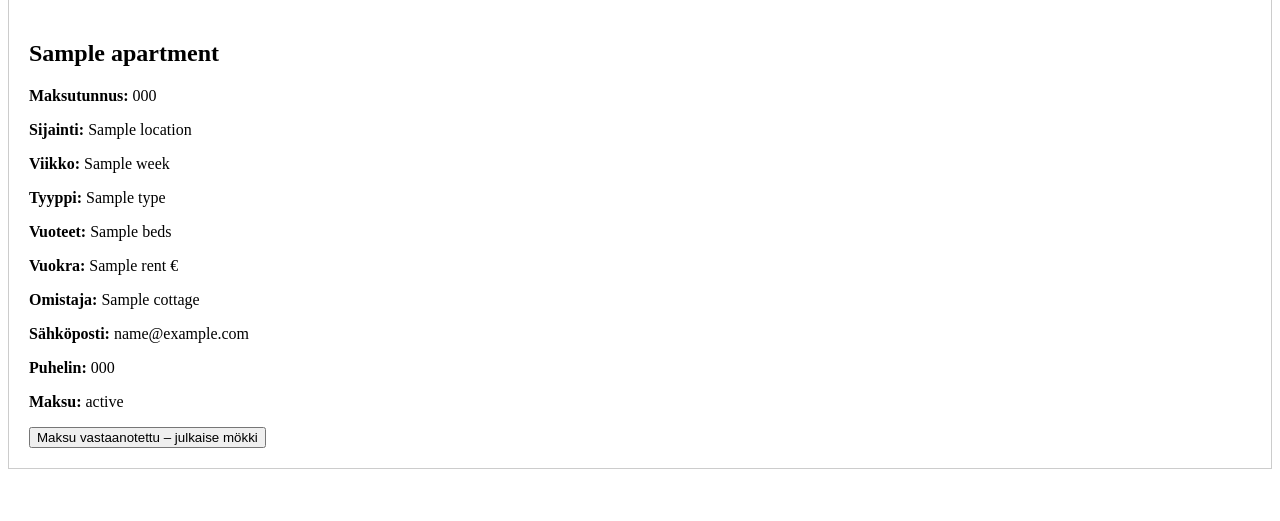
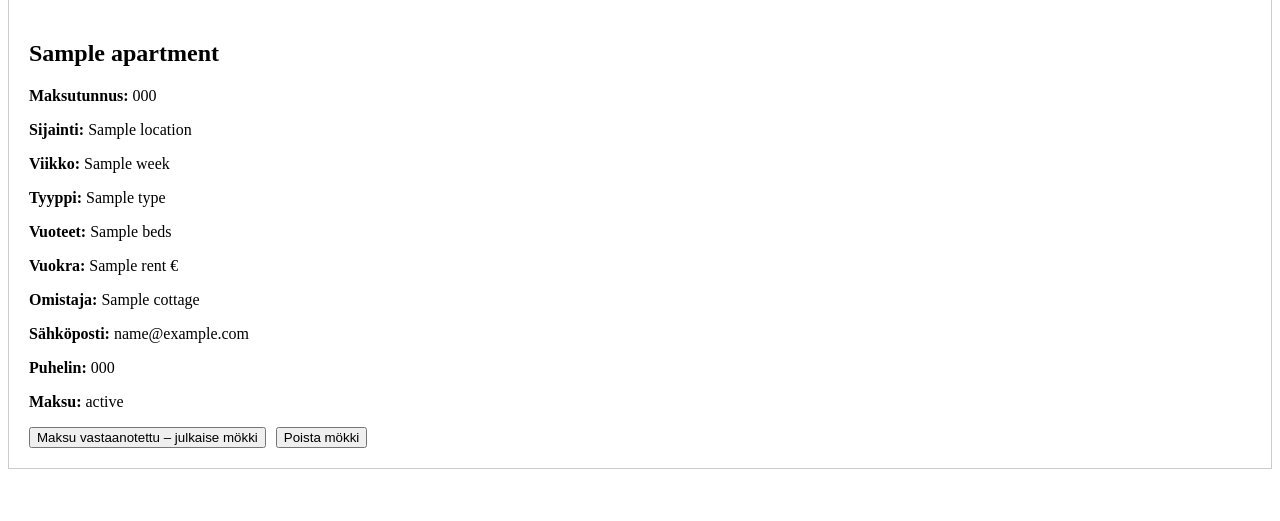
Before and after one commit to SEVEE1132/Viikkolomat, a Flask app: template templates/admin_mokit.html in a window 1280 px wide. Shown: the part 81-602 px from the top of the page. Run offline with Flask 3, Linux system fonts and the light colour scheme; the template is opened without the code that fills it: most values are stand-ins (such as "Sample title", 1, 10 or a date in 2020).

Commit message:
Mökkien poisto

```diff
--- a/app.py
+++ b/app.py
@@ -585,6 +585,25 @@ def admin_mokit():
         cottages=cottages
     )
 
+@app.route("/admin/poista/<int:cottage_id>", methods=["POST"])
+def poista_mokki(cottage_id):
+
+    if not session.get("admin_logged_in"):
+        return redirect("/admin/login")
+
+    result = (
+        supabase
+        .table("cottages")
+        .delete()
+        .eq("id", cottage_id)
+        .eq("payment_status", "pending")
+        .execute()
+    )
+
+    if not result.data:
+        return "Odottavaa mökkiä ei löytynyt.", 404
+
+    return redirect("/admin/mokit")
 
 @app.route("/admin/hyvaksy/<int:cottage_id>", methods=["POST"])
 def hyvaksy_mokki(cottage_id):
--- a/templates/admin_mokit.html
+++ b/templates/admin_mokit.html
@@ -76,6 +76,8 @@
                     {{ cottage.payment_status }}
                 </p>
 
+                <div style="display: flex; gap: 10px; align-items: center;">
+
                     <form
                         method="POST"
                         action="/admin/hyvaksy/{{ cottage.id }}"
@@ -86,6 +88,20 @@
                         </button>
 
                     </form>
+
+                    <form
+                        method="POST"
+                        action="/admin/poista/{{ cottage.id }}"
+                        onsubmit="return confirm('Poistetaanko tämä mökki kokonaan tietokannasta?');"
+                    >
+
+                        <button type="submit">
+                            Poista mökki
+                        </button>
+
+                    </form>
+
+                </div>
 
             </div>
 
```
Lines whose indentation alone changed are shown as unchanged.
